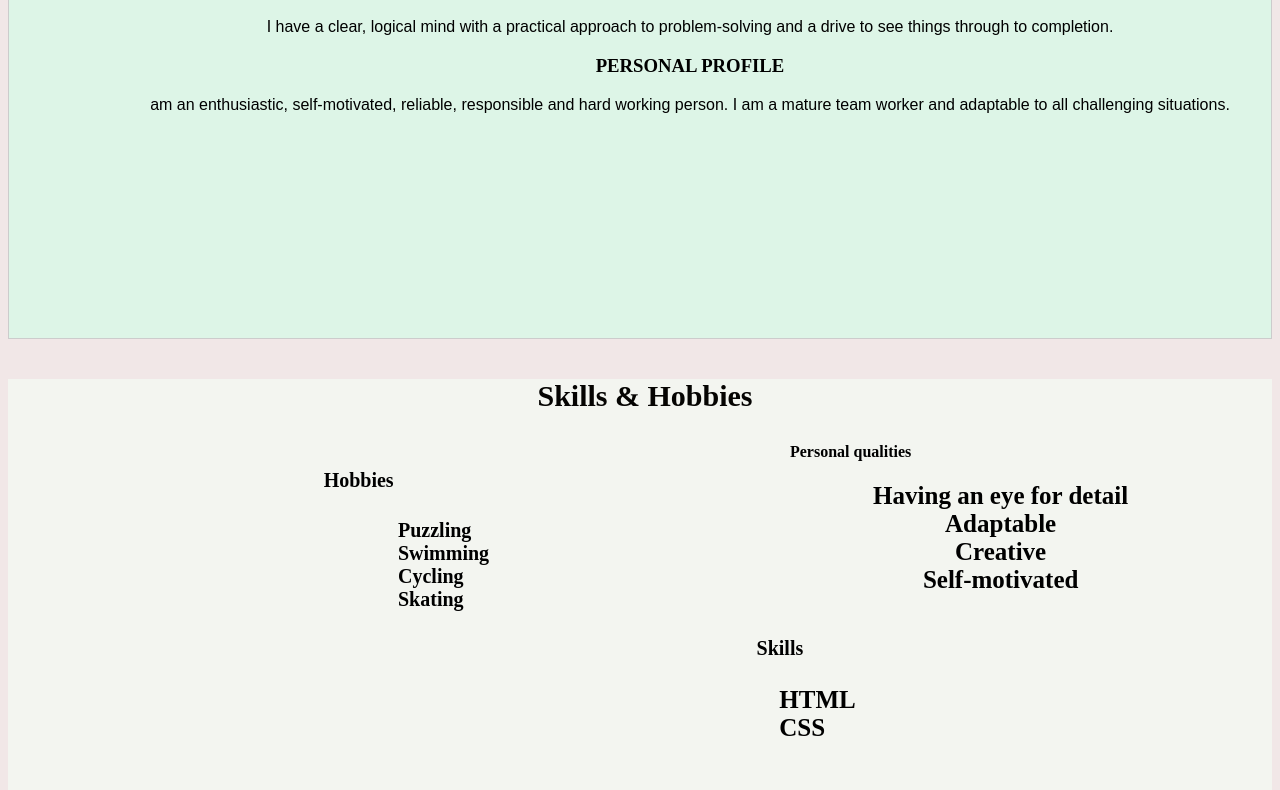
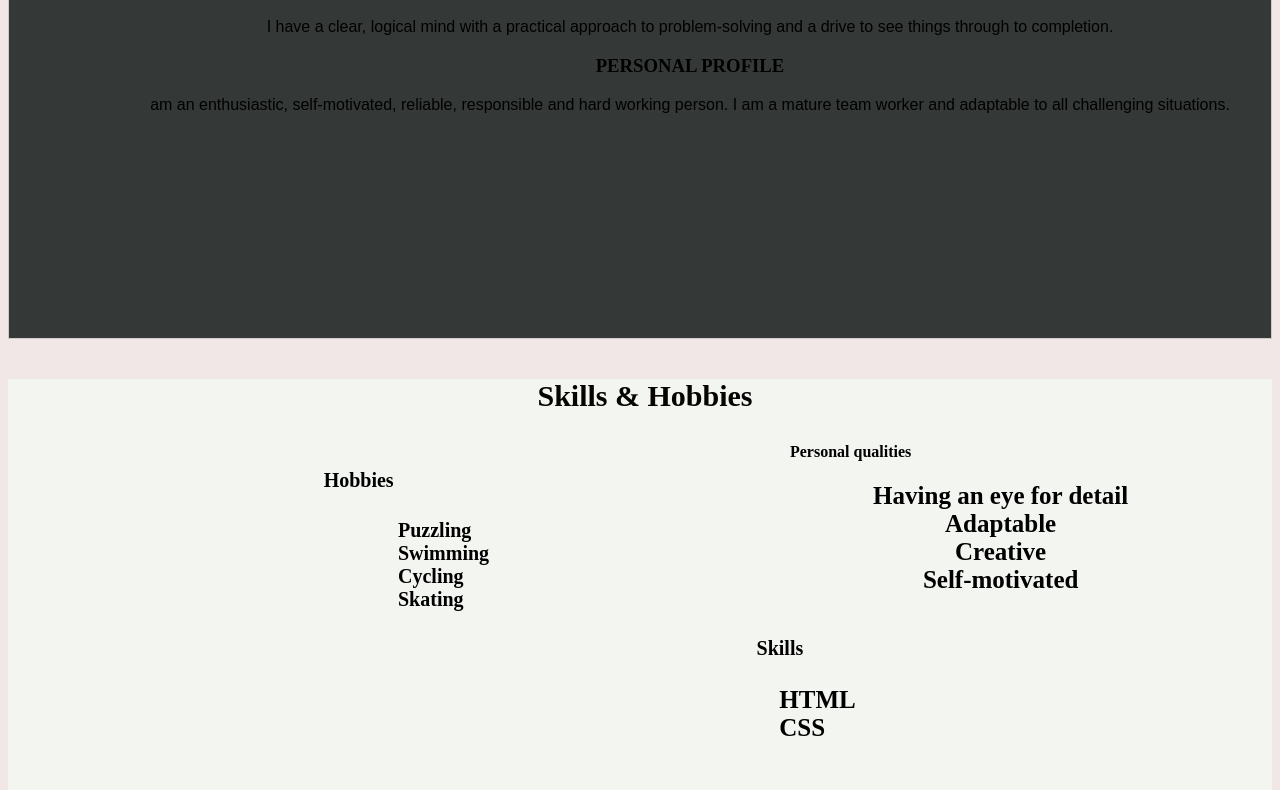
Before and after one commit to elsawanjiru/Elsa-...37, a plain HTML site: page index.html in a window 1280 px wide. Shown: the part 655-1445 px from the top of the page. Drawn offline with Linux system fonts and the light colour scheme.

Commit message:
updated about

```diff
--- a/styles.css
+++ b/styles.css
@@ -64,7 +64,7 @@ bio-paragraph {
 }
 .column-about {
     height: 400px;
-    background-color: rgb(221, 245, 231);
+    background-color: rgb(52, 56, 54);
     text-align: center;
     padding-left: 100px;
 
```
